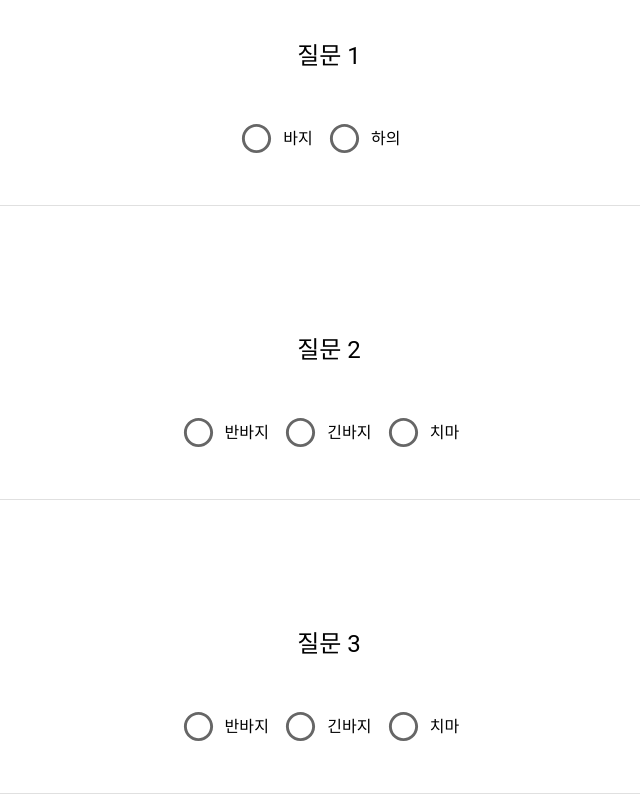
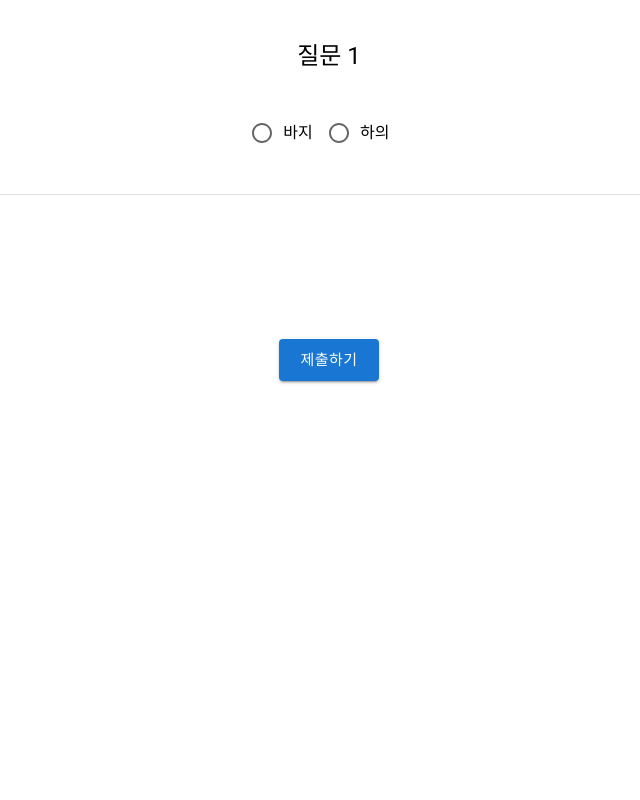
Before and after one commit to look-93/dress-recommend-client, a React (Create React App) app: page /surver in a window 1280 px wide. Shown: the part 280-1080 px from the top of the page, without its empty margins (311-951 px from the left). After the commit the page ends 800 px from the top, so only its background shows below. Built offline with nearby package versions, Linux system fonts and the light colour scheme; the HTML template or start-up script is replaced by a standard one.

Commit message:
마이페이지 해야지이...

```diff
--- a/src/layout/authentication/login/index.js
+++ b/src/layout/authentication/login/index.js
@@ -44,7 +44,8 @@ export default function Login(props) {
       //쿠키는 꺼도 존재(비휘발성 - 스토리지에 저장), 세션은 브라우저 종료시 삭제(휘발성- 메모리에저장)
       //세션에 회원정보 저장
       alert(result.data.uname + "님 환영합니다!");
-      sessionStorage.setItem("userPk", result.data.upk);
+      localStorage.setItem("userPk", result.data.upk);
+      localStorage.setItem("userId", result.data.uid);
       console.log(result);
       props.clickLoginBtn();
       props.LoginSuccess();
--- a/src/layout/dashboard/index.js
+++ b/src/layout/dashboard/index.js
@@ -32,7 +32,9 @@ export default function Dashboard(props) {
     setOpen(false);
   };
 
-  const [isLogin, setIsLogin] = useState(false);
+  const [isLogin, setIsLogin] = useState(
+    localStorage.getItem("userPk") !== null // 로그인상태가아니면 userPk가 null = true , 로그인하면 userPk가 null 이 아님 false
+  );
   const handelIsLogin = () => {
     setIsLogin(true);
   };
@@ -60,10 +62,7 @@ export default function Dashboard(props) {
             로그인
           </Button>
           <Dialog open={open} onClose={handleClose}>
-            <Login
-              clickLoginBtn={() => handleClose()}
-              LoginSuccess={() => handelIsLogin()}
-            />
+            <Login clickLoginBtn={handleClose} LoginSuccess={handelIsLogin} />
           </Dialog>
           <Link to="signup" style={{ textDecoration: "none" }}>
             <Button disableRipple>회원가입</Button>
--- a/src/layout/reviewPage/reviewDetail.js
+++ b/src/layout/reviewPage/reviewDetail.js
@@ -7,10 +7,28 @@ import {
   TextField,
   Stack,
   Button,
+  Typography,
 } from "@mui/material";
+import axios from "axios";
+import { useEffect, useState } from "react";
 import ReviewMessage from "./reviewMessage";
 
-export default function ReviewDetail() {
+export default function ReviewDetail(props) {
+  //console.log(props.rPk);
+  const [reviewPkData, setReviewPkData] = useState([]);
+  const getReviewByPk = async () => {
+    const reviewByPkResult = await axios.get(
+      "http://127.0.0.1:8080/review/" + props.rPk
+    );
+    //console.log(reviewByPkResult);
+    setReviewPkData(reviewByPkResult.data);
+  };
+
+  useEffect(() => {
+    console.log(props.rPk);
+    getReviewByPk();
+  }, []);
+  //
   return (
     <Container maxWidth="md" component="main">
       <Grid container spacing={2} columns={16} sx={{ margin: 5 }}>
@@ -19,12 +37,17 @@ export default function ReviewDetail() {
             <CardMedia
               component="img"
               height="420"
-              image="https://source.unsplash.com/random"
+              image={reviewPkData.imgUrl}
               alt="unsplash image"
             />
           </Card>
         </Grid>
         <Grid item xs={8}>
+          <Typography variant="body2">{reviewPkData.createDate}</Typography>
+          <Typography variant="body2">
+            내 한줄평: {reviewPkData.content}
+          </Typography>
+
           <ReviewMessage />
         </Grid>
       </Grid>
--- a/src/layout/survey/index.js
+++ b/src/layout/survey/index.js
@@ -9,11 +9,9 @@ import {
   Button,
   Stack,
   Dialog,
-} from '@mui/material';
-import { useState } from 'react';
-import RegistDtail from './registDetail';
-
-//import { Link } from 'react-scroll';
+} from "@mui/material";
+import { useState } from "react";
+import RegistDtail from "./registDetail";
 
 export default function Survey() {
   const [open, setOpen] = useState(false);
@@ -23,9 +21,10 @@ export default function Survey() {
   const handelClickClose = () => {
     setOpen(false);
   };
+
   return (
     <Box sx={{ pt: 6, pb: 6 }}>
-      <Container maxWidth="lx" sx={{ bgcolor: '#bdbdbd', height: 200 }}>
+      <Container maxWidth="lx" sx={{ bgcolor: "#bdbdbd", height: 200 }}>
         <Typography variant="h4" textAlign="center" sx={{ p: 3 }} gutterBottom>
           무료 성격유형검사
         </Typography>
@@ -42,71 +41,22 @@ export default function Survey() {
             질문 1
           </Typography>
 
-          <RadioGroup row sx={{ justifyContent: 'center', my: 5 }}>
+          <RadioGroup row sx={{ justifyContent: "center", my: 5 }}>
             <FormControlLabel
               value="바지"
-              control={<Radio color="success" size="large" />}
+              control={<Radio color="success" size="medium" />}
               label="바지"
             />
             <FormControlLabel
               value="하의"
-              control={<Radio color="success" size="large" />}
+              control={<Radio color="success" size="medium" />}
               label="하의"
             />
           </RadioGroup>
         </Box>
         <Divider />
       </Container>
-      <Container sx={{ py: 8 }} maxWidth="lg">
-        <Box sx={{ mb: 5 }}>
-          <Typography variant="h5" align="center">
-            질문 2
-          </Typography>
-          <RadioGroup row sx={{ justifyContent: 'center', my: 5 }}>
-            <FormControlLabel
-              value="반바지"
-              control={<Radio color="success" size="large" />}
-              label="반바지"
-            />
-            <FormControlLabel
-              value="긴바지"
-              control={<Radio color="success" size="large" />}
-              label="긴바지"
-            />
-            <FormControlLabel
-              value="치마"
-              control={<Radio color="success" size="large" />}
-              label="치마"
-            />
-          </RadioGroup>
-        </Box>
-        <Divider />
-      </Container>
-      <Container sx={{ py: 8 }} maxWidth="lg">
-        <Box sx={{ mb: 5 }}>
-          <Typography variant="h5" align="center">
-            질문 3
-          </Typography>
-          <RadioGroup row sx={{ justifyContent: 'center', my: 5 }}>
-            <FormControlLabel
-              value="반바지"
-              control={<Radio color="success" size="large" />}
-              label="반바지"
-            />
-            <FormControlLabel
-              value="긴바지"
-              control={<Radio color="success" size="large" />}
-              label="긴바지"
-            />
-            <FormControlLabel
-              value="치마"
-              control={<Radio color="success" size="large" />}
-              label="치마"
-            />
-          </RadioGroup>
-        </Box>
-        <Divider />
-      </Container>
+
       <Stack alignItems="center">
         <Button
           size="large"
--- a/src/layout/survey/registDetail.js
+++ b/src/layout/survey/registDetail.js
@@ -7,33 +7,48 @@ import {
   TextField,
   Button,
   Stack,
-} from '@mui/material';
+} from "@mui/material";
+import { useState } from "react";
+import axios from "axios";
+import { Link } from "react-router-dom";
 
-const test = [
-  {
-    title: 'Pro',
-    subheader: 'Most popular',
-    price: '15',
-    src: 'https://source.unsplash.com/random',
-    buttonText: 'Get started',
-    buttonVariant: 'contained',
-  },
-];
+// const test = [
+//   {
+//     title: "Pro",
+//     subheader: "Most popular",
+//     price: "15",
+//     src: "https://source.unsplash.com/random",
+//     buttonText: "Get started",
+//     buttonVariant: "contained",
+//   },
+// ];
 
 export default function RegistDtail() {
+  const [content, setContent] = useState("");
+  const contentHandler = (e) => {
+    setContent(e.target.value);
+  };
+
+  const registe = async () => {
+    const uPk = sessionStorage.getItem("userPk");
+    console.log(uPk);
+    await axios.post("http://127.0.0.1:8080/review/review/", {
+      imgUrl: "https://source.unsplash.com/random",
+      upk: uPk,
+      content: content,
+    });
+  };
+
   return (
     <Container maxWidth="md" component="main">
       <Grid container justifyContent="center">
         <Grid item>
           <Card sx={{ width: 330 }}>
-            <CardHeader
-              title={test.title}
-              titleTypographyProps={{ align: 'center' }}
-            />
+            <CardHeader title="dd" titleTypographyProps={{ align: "center" }} />
             <CardMedia
               component="img"
               height="330"
-              image="https://source.unsplash.com/random"
+              image=""
               alt="unsplash image"
             />
             <TextField
@@ -41,11 +56,17 @@ export default function RegistDtail() {
               margin="dense"
               id="name"
               label="한줄평"
+              value={content}
+              onChange={contentHandler}
               fullWidth
               variant="standard"
             />
             <Stack alignItems="center">
-              <Button size="small">확인</Button>
+              <Link to="/review">
+                <Button size="small" onClick={registe}>
+                  확인
+                </Button>
+              </Link>
             </Stack>
           </Card>
         </Grid>
```
Also changed, not shown: src/layout/reviewPage/index.js (+36 -39 lines), 1 other file (tests, documents, lock files or other folders).
